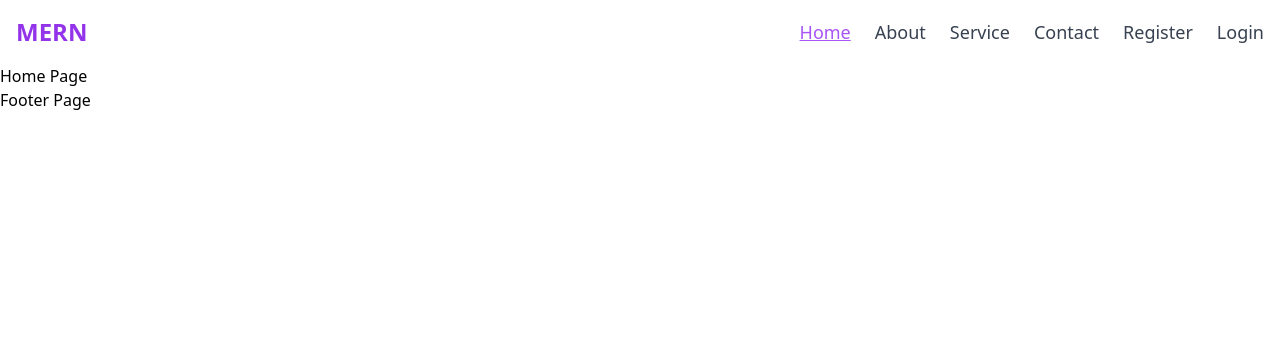
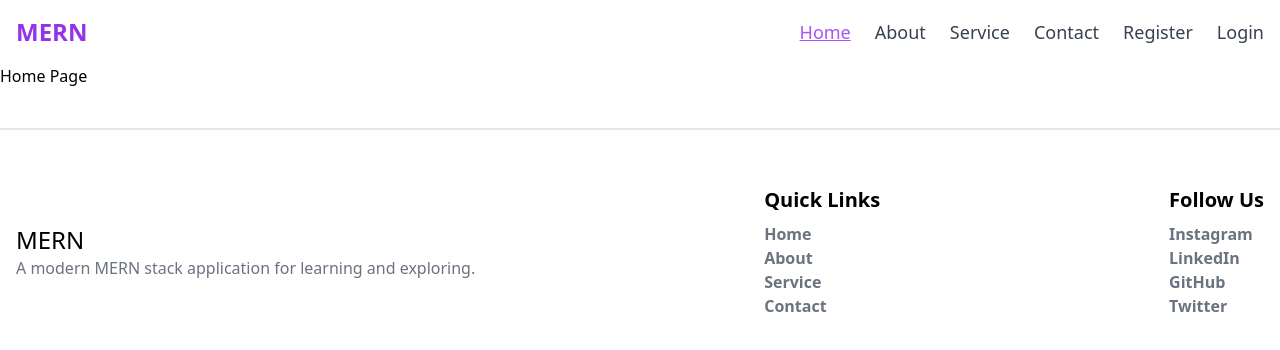
Before and after one commit to Dharmesh-yadavo/MERN, a React (Vite) app in the folder client/: page / in a window 1280 px wide. Shown: the top 350 px of the page. Built offline with nearby package versions, Linux system fonts and the light colour scheme.

Commit message:
footer page created

```diff
--- a/client/src/Components/ui/Footer.jsx
+++ b/client/src/Components/ui/Footer.jsx
@@ -1,7 +1,60 @@
+import { NavLink } from "react-router-dom";
+
 export const Footer = () => {
+  const quickLinks = [
+    { id: "/", label: "Home" },
+    { id: "/about", label: "About" },
+    { id: "/service", label: "Service" },
+    { id: "/contact", label: "Contact" },
+  ];
+
+  const followUs = [
+    { id: "/", label: "Instagram" },
+    { id: "/", label: "LinkedIn" },
+    { id: "/", label: "GitHub" },
+    { id: "/", label: "Twitter" },
+  ];
   return (
     <>
-      <h1>Footer Page </h1>
+      <footer className="py-10 mt-10 border-t-2">
+        <div className="max-w-7xl mx-auto flex items-center justify-between p-4">
+          {/* Brand */}
+          <div className="">
+            <h2 className="text-2xl font-medium">MERN</h2>
+            <p className="text-gray-500">
+              A modern MERN stack application for learning and exploring.
+            </p>
+          </div>
+
+          {/* Quick Links */}
+          <div>
+            <h3 className="text-xl font-semibold mb-2">Quick Links</h3>
+            {quickLinks.map((item) => (
+              <NavLink
+                key={item.id}
+                to={item.id}
+                className="text-gray-500 font-bold flex "
+              >
+                {item.label}
+              </NavLink>
+            ))}
+          </div>
+
+          {/* Social Links */}
+          <div>
+            <h3 className="text-xl font-semibold mb-2">Follow Us</h3>
+            {followUs.map((item) => (
+              <NavLink
+                key={item.id}
+                to={item.id}
+                className="text-gray-500 font-bold flex "
+              >
+                {item.label}
+              </NavLink>
+            ))}
+          </div>
+        </div>
+      </footer>
     </>
   );
 };
```
